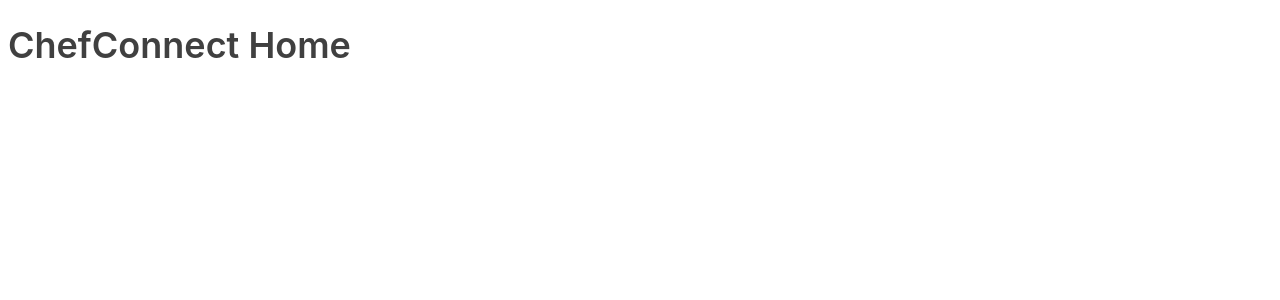
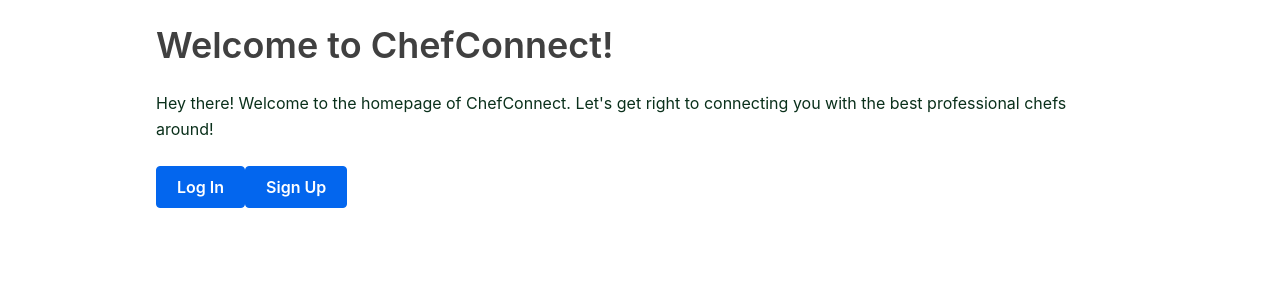
Before and after one commit to danielbrathwaite/ChefConnect, a React (Vite) app in the folder packages/react-frontend/: page / in a window 1280 px wide. Shown: the top 300 px of the page. Built offline with nearby package versions, Linux system fonts and the light colour scheme; no server answers.

Commit message:
Visual Update to Login / SignUp

```diff
--- a/packages/react-frontend/src/HomePage.jsx
+++ b/packages/react-frontend/src/HomePage.jsx
@@ -1,5 +1,18 @@
+import { Link } from "react-router-dom";
+
 const Home = () => {
-  return <h1>ChefConnect Home</h1>;
+  return (
+    <div class="medium-container">
+      <h1>Welcome to ChefConnect!</h1>
+      <p>Hey there! Welcome to the homepage of ChefConnect.
+        Let's get right to connecting you with the best professional
+        chefs around!
+      </p>
+      <Link type="button" to="/login">Log In</Link>
+      <Link type="button" to="/signup">Sign Up</Link>
+
+    </div>
+  );
 };
 
 export default Home;
--- a/packages/react-frontend/src/Login.jsx
+++ b/packages/react-frontend/src/Login.jsx
@@ -1,4 +1,5 @@
 import React, { useState } from "react";
+import { Link } from "react-router-dom";
 
 function Login(props) {
   const [creds, setCreds] = useState({
@@ -7,6 +8,8 @@
   });
 
   return (
+    <div class="small-container">
+      <Link to="/">Home</Link>
       <form>
         <label htmlFor="username">UserName</label>
         <input
@@ -30,6 +33,7 @@
           onClick={submitForm}
         />
       </form>
+    </div>
   );
 
   function handleChange(event) {
--- a/packages/react-frontend/src/SignUp.jsx
+++ b/packages/react-frontend/src/SignUp.jsx
@@ -1,4 +1,5 @@
 import React, { useState } from "react";
+import { Link } from "react-router-dom";
 
 function SignUp(props) {
   const [creds, setCreds] = useState({
@@ -7,6 +8,8 @@
   });
 
   return (
+    <div class="small-container">
+      <Link to="/">Home</Link>
       <form>
         <label htmlFor="username">UserName (email) </label>
         <input
@@ -30,6 +33,7 @@
           onClick={submitForm}
         />
       </form>
+    </div>
   );
 
   function handleChange(event) {
```
Also changed, not shown: packages/react-frontend/src/MyApp.jsx (+2 -5 lines). Lines whose indentation alone changed are shown as unchanged.
